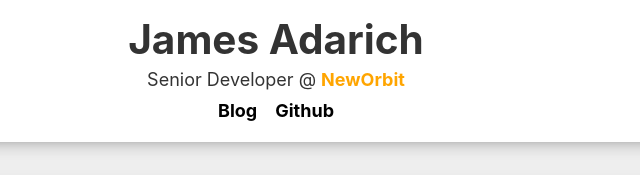
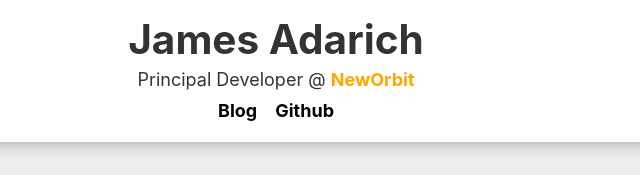
Before and after one commit to jamesadarich/james.adarich.com, a Gatsby site: page / in a window 1280 px wide. Shown: the top 175 px of the page, 364-1004 px from the left. Built offline with nearby package versions, Linux system fonts and the light colour scheme; Gatsby itself is replaced by a stand-in of ours.

Commit message:
update job title (#25)

```diff
--- a/src/components/Header/index.tsx
+++ b/src/components/Header/index.tsx
@@ -6,7 +6,7 @@ export default function Header() {
     <header>
       <h1>James Adarich</h1>
       <p>
-        Senior Developer @{" "}
+        Principal Developer @{" "}
         <a className="neworbit-link" href="https://neworbit.co.uk">
           NewOrbit
         </a>
```
